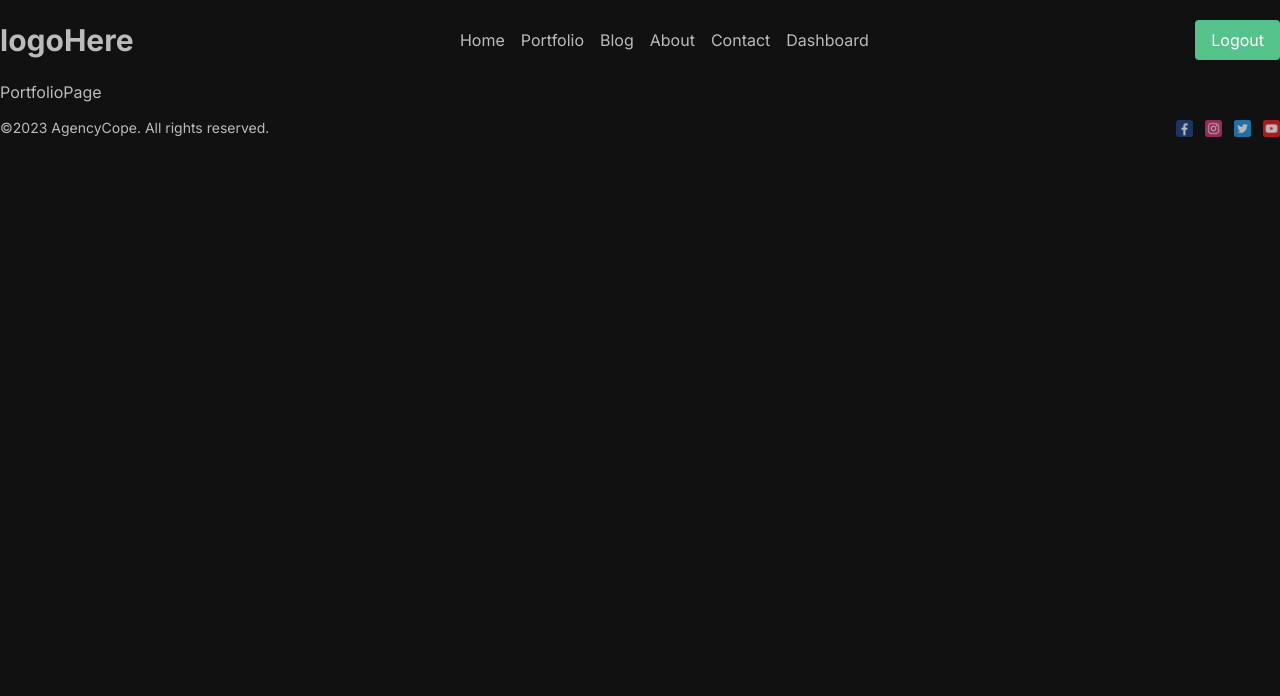
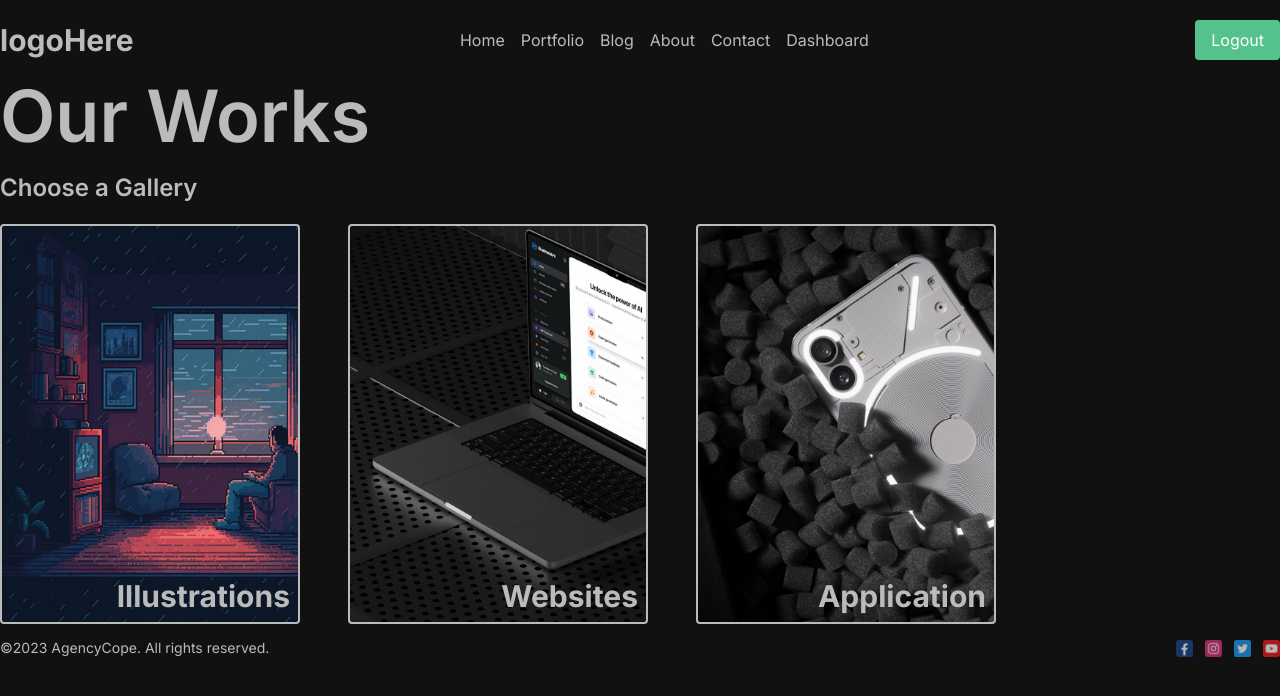
Before and after one commit to abdurrahmanrahat/nextjs-yt-lamadev, a Next.js app: page /portfolio in a window 1280 px wide. Shown: the top 696 px of the page. Built offline with nearby package versions, Linux system fonts and the light colour scheme.

Commit message:
portfolio page design done

```diff
--- a/src/app/page.js
+++ b/src/app/page.js
@@ -4,7 +4,6 @@ export default function Home() {
   return (
     <div>
       <BannerSection></BannerSection>
-      Home
     </div>
   );
 }
--- /dev/null
+++ b/src/app/portfolio/layout.js
@@ -0,0 +1,12 @@
+import React from "react";
+
+const PortfolioLayout = ({ children }) => {
+  return (
+    <div>
+      <h1 className="text-7xl font-semibold">Our Works</h1>
+      {children}
+    </div>
+  );
+};
+
+export default PortfolioLayout;
--- a/src/app/portfolio/page.js
+++ b/src/app/portfolio/page.js
@@ -1,9 +1,10 @@
+import PortfolioPageCom from '@/components/PortfolioPage/PortfolioPageCom';
 import React from 'react';
 
 const PortfolioPage = () => {
     return (
         <div>
-            PortfolioPage
+            <PortfolioPageCom></PortfolioPageCom>
         </div>
     );
 };
--- /dev/null
+++ b/src/components/PortfolioPage/PortfolioPageCom.jsx
@@ -0,0 +1,42 @@
+import Link from "next/link";
+
+const PortfolioPageCom = () => {
+  return (
+    <div>
+      <h1 className="my-5 text-2xl font-semibold">Choose a Gallery</h1>
+      <div className="flex gap-12">
+        {/*  */}
+        <Link
+          href="/portfolio/illustrations"
+          className="border-2 border-[#bbb] border-solid rounded w-[300px] h-[400px] relative bg-cover bg-[url('/illustration.png')]"
+        >
+          <span className="absolute bottom-2 right-2 text-3xl font-bold hover:text-[#53c28b]">
+            Illustrations
+          </span>
+        </Link>
+
+        {/*  */}
+        <Link
+          href="/portfolio/websites"
+          className="border-2 border-[#bbb] border-solid rounded w-[300px] h-[400px] relative bg-cover bg-[url('/websites.jpg')]"
+        >
+          <span className="absolute bottom-2 right-2 text-3xl font-bold hover:text-[#53c28b]">
+            Websites
+          </span>
+        </Link>
+
+        {/*  */}
+        <Link
+          href="/portfolio/application"
+          className="border-2 border-[#bbb] border-solid rounded w-[300px] h-[400px] relative bg-cover bg-[url('/apps.jpg')]"
+        >
+          <span className="absolute bottom-2 right-2 text-3xl font-bold hover:text-[#53c28b]">
+            Application
+          </span>
+        </Link>
+      </div>
+    </div>
+  );
+};
+
+export default PortfolioPageCom;
```
